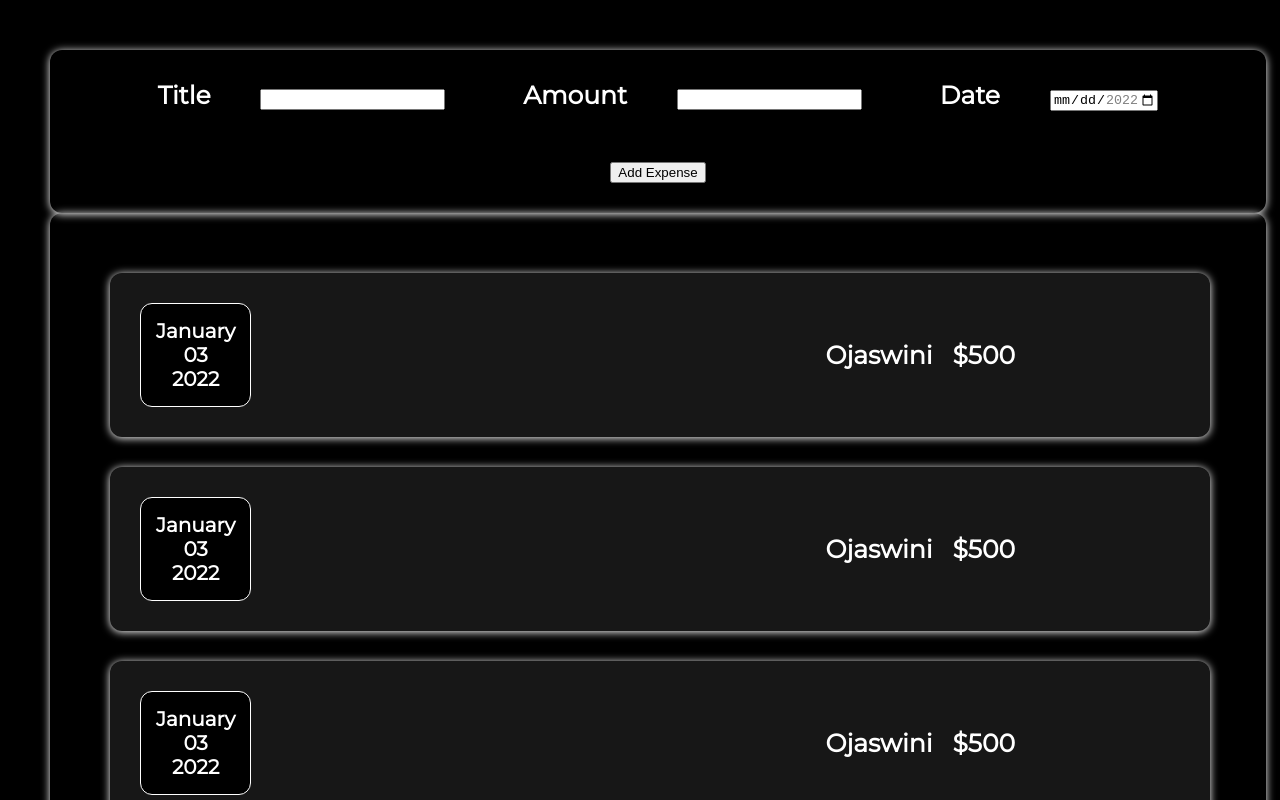
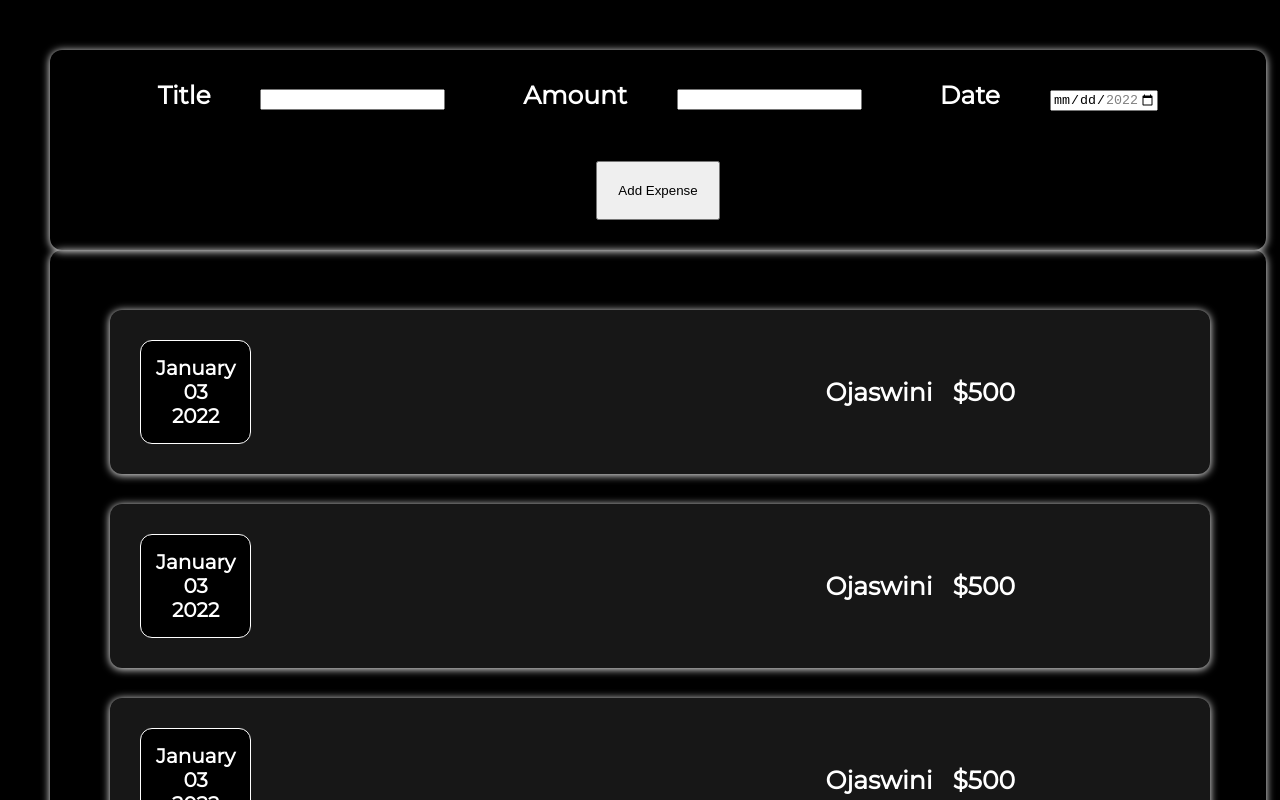
Before and after one commit to itsskofficial/Expense-Tracker, a React (Create React App) app: page / in a window 1280 px wide. Shown: the top 800 px of the page. Built offline with nearby package versions, Linux system fonts and the light colour scheme.

Commit message:
Dec 5, 2022, 9:21 AM

```diff
--- a/src/components/Expenses/css/NewExpenseItem.css
+++ b/src/components/Expenses/css/NewExpenseItem.css
@@ -18,5 +18,7 @@
 }
 
 .new-expense-item-button{
-    padding:20
+    padding:20px;
+    text-align: center;
+
 }
```
